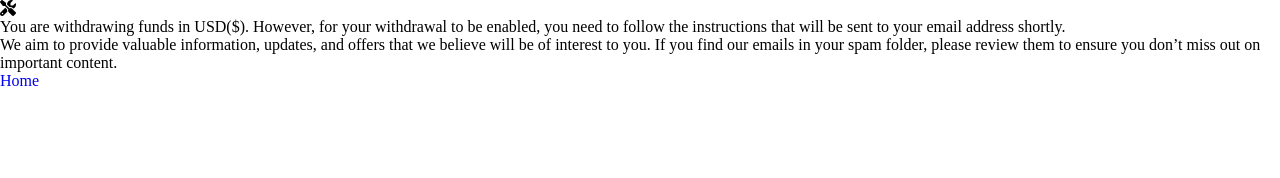
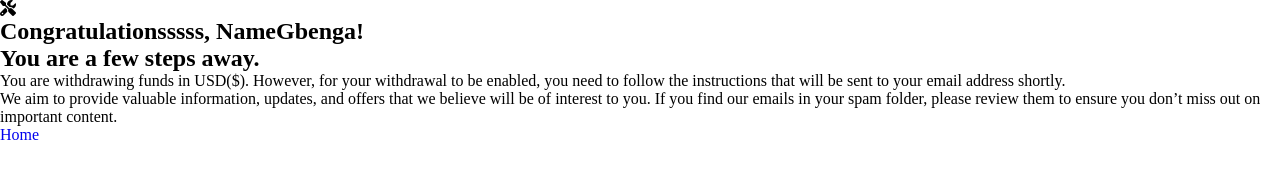
Before and after one commit to O-G-A1/safepalnew, a plain HTML site: page enablewithdrawalsummary.html in a window 1280 px wide. Drawn offline with Linux system fonts and the light colour scheme.

Commit message:
updated2

```diff
--- a/enablewithdrawalsummary.html
+++ b/enablewithdrawalsummary.html
@@ -11,7 +11,7 @@
 <body class="withdrawalbody">
     <div class="enablesummary">
         <i class="fa-solid fa-screwdriver-wrench"></i>
-        <!-- <h2 class="enableheading">Congratulationsssss, <span class="usernameonenable">NameGbenga</span>! <br>You are a few steps away.</h2> -->
+        <h2 class="enableheading">Congratulationsssss, <span class="usernameonenable">NameGbenga</span>! <br>You are a few steps away.</h2>
     </div>
     <p class="enablesummarypara">You are withdrawing funds in USD($). However, for your withdrawal to be enabled, you need to follow the instructions that will be sent to your email address shortly.</p>
     <p class="enablesummarypara">
```
